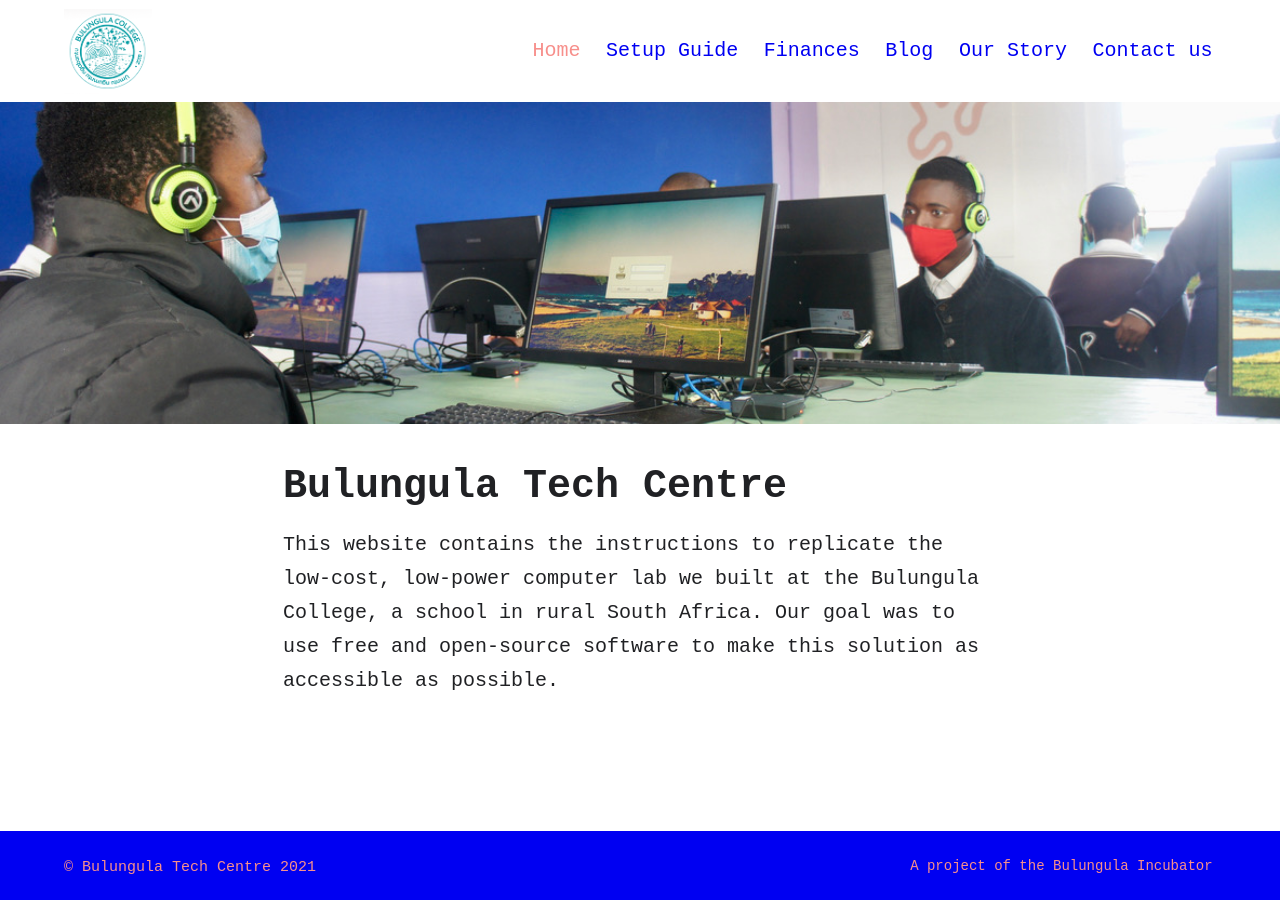
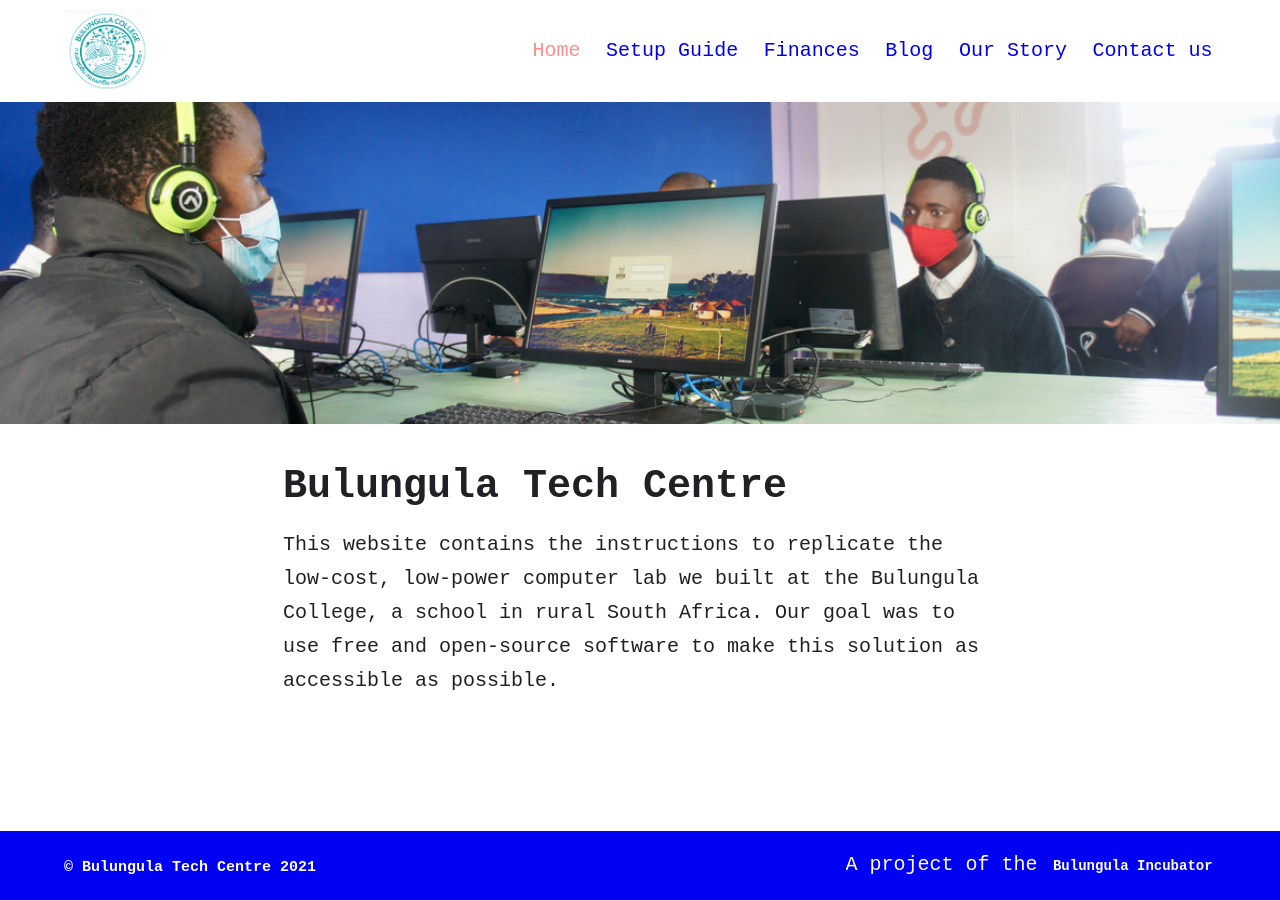
Before and after one commit to bulungula-tech-centre/bulungula-tech-centre, a Jekyll site: the page built from index.md, in a window 1280 px wide. Built offline with Jekyll 4.4.1, drawn with Linux system fonts in a browser that asks for light colours.

Commit message:
modify footer font width and colour

```diff
--- a/_config.yml
+++ b/_config.yml
@@ -129,7 +129,7 @@ navigation_header:
   url: /contact/
 
 navigation_footer:
-- title: A project of the Bulungula Incubator
+- title: Bulungula Incubator
   url: https://bulungulaincubator.org/
 
 social_links: # Appears in sidebar. Set the urls then uncomment and comment out as desired
--- a/_includes/nav-footer.html
+++ b/_includes/nav-footer.html
@@ -10,7 +10,7 @@
     {% endif %}
 
     <li class="item  item--bi{% if item.url == page.url %}  item--current{% endif %}">
-        <a href="{{ url }}">{{ item.title }}</a>
+      A project of the <a style="font-weight: 600;" href="{{ url }}">{{ item.title }}</a>
     </li>
     {% endfor %}
   </ul>
--- a/_sass/_theme.scss
+++ b/_sass/_theme.scss
@@ -105,6 +105,8 @@ body {
   }
   .small {
     padding-top: 0;
+    color: $white;
+    font-weight: 600;
   }
 }
 
@@ -209,8 +211,9 @@ body {
   }
   &--bi {
     a {
-      color: $captionColour;
+      color: $white;
       font-size: 70%;
+      font-weight: 400;
     }
   }
 }
```
Lines whose indentation alone changed are shown as unchanged.
